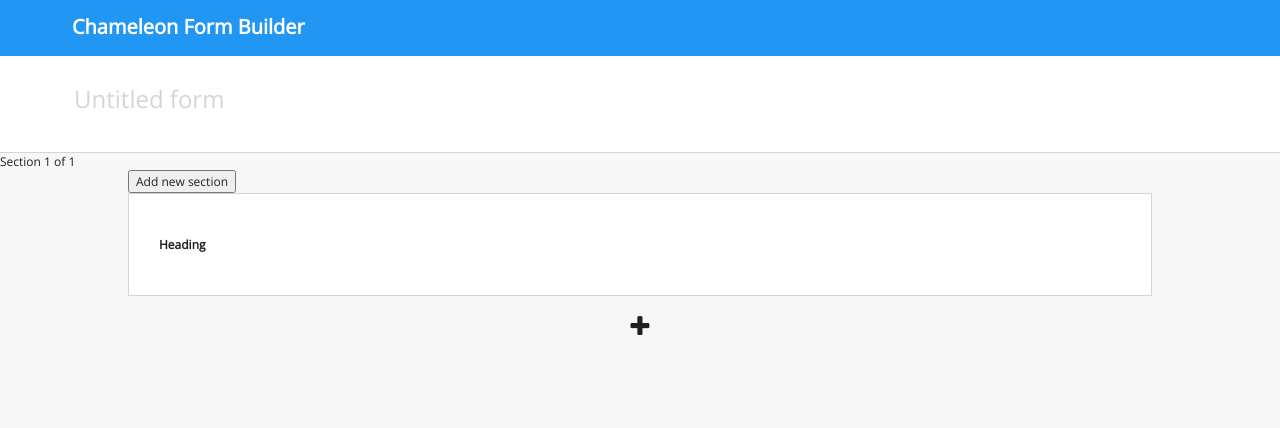
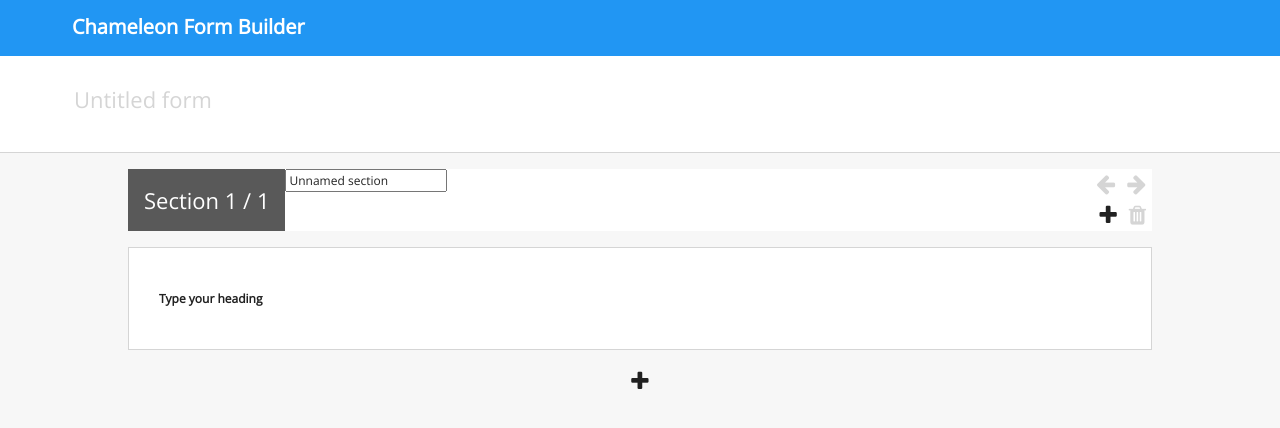
Before and after one commit to markw13a/form-hackathon, a React (Create React App) app: page / in a window 1280 px wide. Shown: the top 428 px of the page. Built offline with nearby package versions, Linux system fonts and the light colour scheme.

Commit message:
Edit section name. Changed control label defaults

```diff
--- a/src/App.js
+++ b/src/App.js
@@ -2,7 +2,7 @@ import React from 'react';
 import {FormProvider} from './FormContext';
 import FormTitleCapture from './FormTitleCapture';
 import {AddNewField} from './Field';
-import {Section, SectionControls, SectionTitle} from './Sections';
+import {Section, SectionTitle} from './Sections';
 import './style/main.scss';
 
 const App = () => (
@@ -13,7 +13,6 @@ const App = () => (
 				<FormTitleCapture />
 				<SectionTitle />
 				<div className="section">
-					<SectionControls />
 					<Section />
 					<AddNewField />
 				</div>
--- a/src/FormContext.js
+++ b/src/FormContext.js
@@ -5,18 +5,19 @@ const FormStateContext = React.createContext();
 const FormDispatchContext = React.createContext();
 
 const controlSchema = {
-    label: null,
+    label: "Type your question",
     required: false,
     type: "text",
 };
 
 const staticSchema = {
-    label: "Heading",
+    label: "Type your heading",
     type: "title",
 };
 
 // Will need to deep copy when using to avoid the same "controls" array being referenced by multiple sections
 const sectionSchema = {
+    sectionName: 'Unnamed section',
     controls: [
         {
             ...staticSchema
@@ -60,6 +61,13 @@ const reducer = (form, action) => {
                 throw new Error(`setValue must be called with a value and key. You provided value: ${value}, key: ${key}`);
             }
             return {...form, [key]: value};
+        }
+        case 'changeSectionName': {
+            const {value} = action;
+            const {sectionIndex, sections} = form;
+            sections[sectionIndex].sectionName = value;
+
+            return {...form};
         }
         case 'addNewSection': {
             let {sections} = form;
--- a/src/Sections.jsx
+++ b/src/Sections.jsx
@@ -1,19 +1,41 @@
 import React from 'react';
 import {useFormState, useForm} from './FormContext';
 import {FormFields} from './Field';
+import {useIsInFocus} from './common/Hooks';
 
 const Section = () => {
     const form = useFormState();
     const {sectionIndex} = form;
 
     const section = form.sections[sectionIndex];
-
+    console.warn(form);
     if(!section) {
         throw new Error(`No data found for requested section at index ${sectionIndex}`);
     }
 
     return (
         <FormFields controls={section.controls} />
+    );
+};
+
+const SectionName = () => {
+    const [{sections, sectionIndex}, dispatch] = useForm();
+    const {isInFocus, onFocus, onBlur} = useIsInFocus();
+
+    const {sectionName} = sections[sectionIndex];
+
+    return (
+        <div
+            onFocus={onFocus}
+            onBlur={onBlur}
+        >
+            <input
+                className={ isInFocus ? null : "default" }
+                type="text"
+                onChange={e => dispatch({type: "changeSectionName", value: e.target.value})}
+                value={sectionName}
+            />
+        </div>
     );
 };
 
@@ -24,37 +46,33 @@ const SectionControls = () => {
     const numberOfSectons = form.sections.length;
 
     return (
-        <>
-            <button onClick={() => dispatch({type: "addNewSection"})}>
-                Add new section
-            </button>
-            {
-                numberOfSectons > 1
-                && sectionIndex !== 0
-                && (
-                    <button onClick={() => dispatch({type: "switchToPreviousSection"})}>
-                        To Section {sectionIndex - 1}
-                    </button>
-                )
-            }
-            {
-                numberOfSectons > 1
-                && sectionIndex !== numberOfSectons - 1
-                && (
-                    <button onClick={() => dispatch({type: "switchToNextSection"})}>
-                        To Section {sectionIndex + 1}
-                    </button>
-                )
-            }
-            {
-                numberOfSectons > 1
-                && (
-                    <button onClick={() => dispatch({type: "deleteSection"})}>
-                        Delete this section
-                    </button>
-                )
-            }
-        </>
+        <div className="section-buttons">
+            <div className="row">
+                <button
+                    onClick={() => dispatch({type: "switchToPreviousSection"})}
+                    disabled={ numberOfSectons < 1 || sectionIndex === 0 }
+                >
+                    <i className="fa fa-arrow-left" />
+                </button>
+                <button
+                    onClick={() => dispatch({type: "switchToNextSection"})}
+                    disabled={ numberOfSectons < 1 || sectionIndex === numberOfSectons -1 }
+                >
+                    <i className="fa fa-arrow-right" />
+                </button>
+            </div>
+            <div className="row">
+                <button onClick={() => dispatch({type: "addNewSection"})}>
+                    <i className="fa fa-plus icon" />
+                </button>
+                <button
+                    onClick={() => dispatch({type: "deleteSection"})}
+                    disabled={numberOfSectons <= 1}
+                >
+                    <i className="fa fa-trash icon" />
+                </button>
+            </div>
+        </div>
     );
 };
 
@@ -63,7 +81,11 @@ const SectionTitle = () => {
 
     return (
         <div className="section-title">
-            Section {sectionIndex + 1} of {sections.length}
+            <div className="current-section">
+                Section {sectionIndex + 1} / {sections.length}
+            </div>
+            <SectionName />
+            <SectionControls />
         </div>
     );
 };
--- a/src/style/main.scss
+++ b/src/style/main.scss
@@ -1,3 +1,6 @@
+$large_font: 22px;
+$disabled_colour: #d5d5d5;
+
 html {background: #F7F7F7 }
 body * { font-family: 'Open Sans', sans-serif; font-size:12px; color:#000000DE;}
 
@@ -31,7 +34,49 @@ header h1{color:#fff; font-size:20px}
         color: #D5D5D5;
     }
 }
-#form-name { font-size:24px; border:0 none; margin:0 }
+.section-title {
+    display: flex;
+    flex-direction: row;
+    background-color: #fff;
+    margin: 0 auto;
+    width: 80%;
+
+    .current-section {
+        color: #fff;
+        background-color: #595959;
+        font-size: $large_font;
+        padding: 1rem;
+    }
+
+    .section-buttons {
+        flex: 1;
+        display: flex;
+        flex-direction: column;
+
+        .row {
+            display: flex;
+            align-items: center;
+            justify-content: flex-end;
+            flex: 1;
+        }
+
+        button {
+            border: none;
+            background: none;
+
+            i {
+                font-size: $large_font;
+            }
+
+            &:disabled {
+                i {
+                    color: $disabled_colour;
+                }
+            }
+        }
+    }
+}
+#form-name { font-size: $large_font; border:0 none; margin:0 }
 
 /* Edit mode */
 .field {background:#fff; border:1px solid #D5D5D5; padding:30px}
@@ -45,7 +90,7 @@ header h1{color:#fff; font-size:20px}
     button {
         cursor: pointer;
         border: none; background:none; font-size:36px;
-        .icon {font-size: 24px;}
+        .icon {font-size: $large_font;}
     }
 }
 .remove button{border:0 none; background:none;}
@@ -93,9 +138,16 @@ header h1{color:#fff; font-size:20px}
 .content {
     flex: 1;
     padding:0;
+
+    & > * {
+        margin-bottom: 1rem;
+    }
 }
 
-.section {margin: 0 auto; width:80%;}
+.section {
+    margin: 0 auto;
+    width:80%;
+}
 .display-mode {
    position: relative;
 }
@@ -105,3 +157,7 @@ header h1{color:#fff; font-size:20px}
     position:absolute;
     right:0;
 }
+
+i.fa {
+    cursor: pointer;
+}
```
